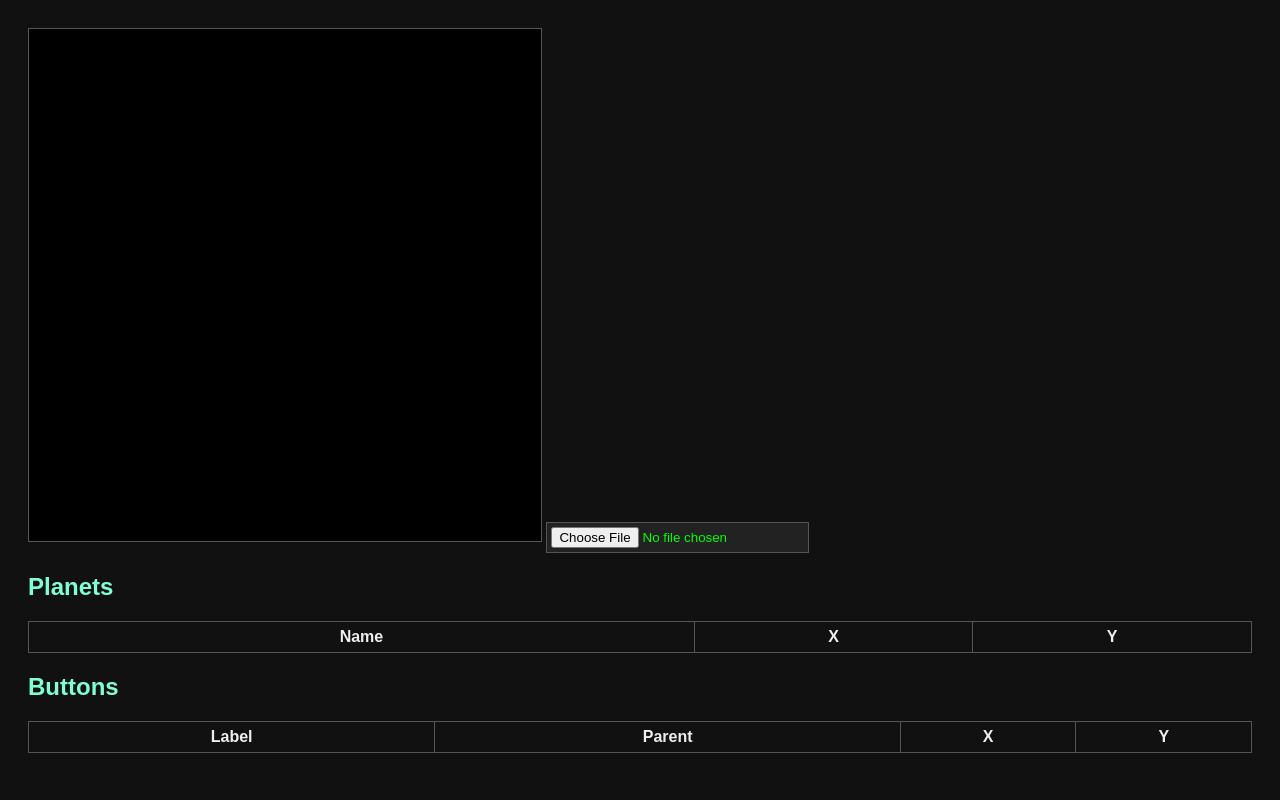
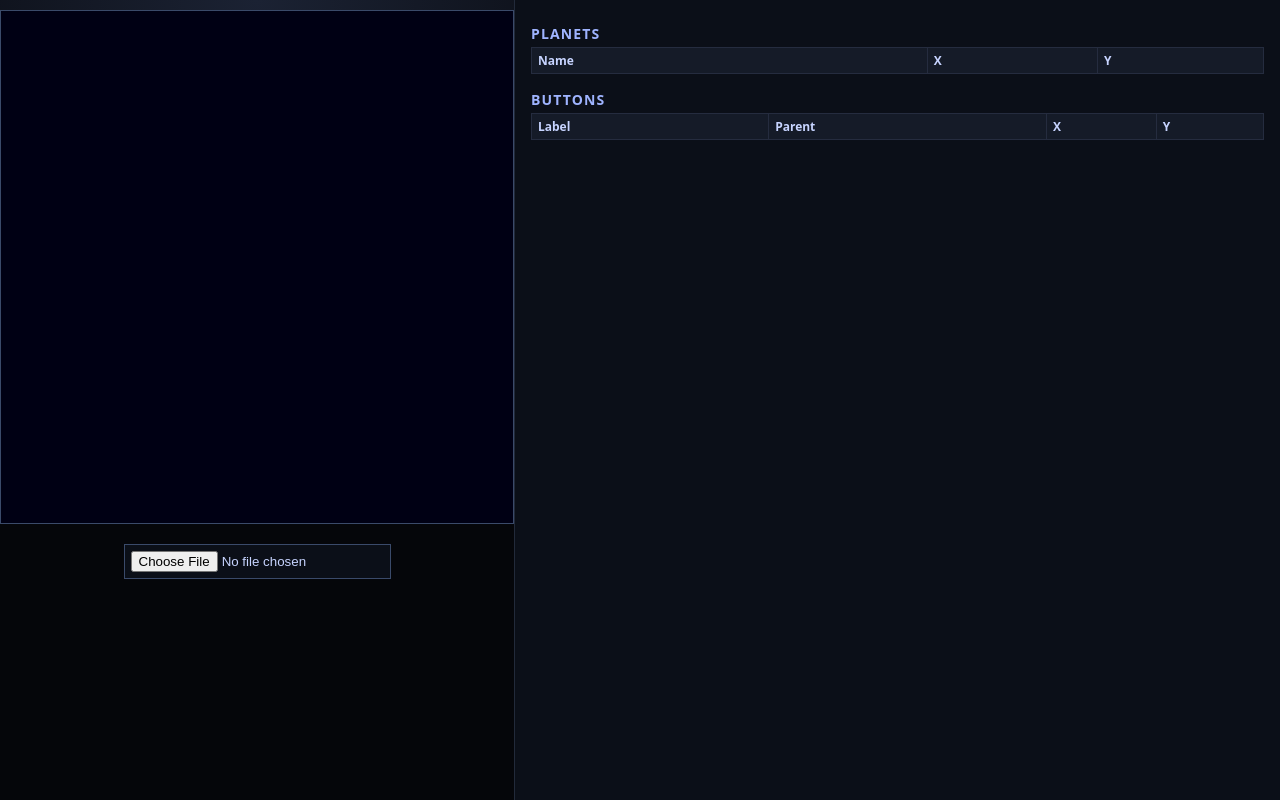
Before and after one commit to Almec-swg/SWG-UI-Editor, a plain HTML site: page SWG-UI-Editor/index.html in a window 1280 px wide. Drawn offline with Linux system fonts and the light colour scheme.

Commit message:
Refactor CSS styles for improved layout and design

```diff
--- a/SWG-UI-Editor/style.css
+++ b/SWG-UI-Editor/style.css
@@ -1,41 +1,98 @@
+/* ---------------------------------------------------------
+   Global Layout
+--------------------------------------------------------- */
+
 body {
-  font-family: Arial, sans-serif;
-  padding: 20px;
-  background: #111;
-  color: #eee;
+    margin: 0;
+    font-family: system-ui, sans-serif;
+    background: #05060a;
+    color: #e0e4f0;
 }
 
-h1, h2 {
-  color: #7fffd4;
+#app {
+    display: flex;
+    height: 100vh;
 }
 
-textarea {
-  width: 100%;
-  background: #222;
-  color: #0f0;
-  border: 1px solid #555;
-  padding: 10px;
+/* ---------------------------------------------------------
+   Left Panel (Canvas + File Input)
+--------------------------------------------------------- */
+
+#left-panel {
+    flex: 0 0 512px;
+    display: flex;
+    flex-direction: column;
+    align-items: center;
+    justify-content: flex-start;
+    padding-top: 10px;
+    background: radial-gradient(circle at top, #1b2233 0, #05060a 60%);
+    border-right: 1px solid #222a3a;
 }
 
-table {
-  width: 100%;
-  border-collapse: collapse;
-  margin-top: 10px;
+#mapCanvas {
+    border: 1px solid #3a4a6a;
+    background: #000014;
+    margin-bottom: 12px;
 }
 
-td, th {
-  border: 1px solid #555;
-  padding: 6px;
+#fileInput {
+    margin-top: 8px;
+    padding: 6px;
+    background: #0b0f18;
+    border: 1px solid #3a4a6a;
+    color: #c7d4ff;
+    cursor: pointer;
 }
 
-input {
-  background: #222;
-  color: #0f0;
-  border: 1px solid #555;
-  padding: 4px;
+/* ---------------------------------------------------------
+   Right Panel (Tables)
+--------------------------------------------------------- */
+
+#right-panel {
+    flex: 1;
+    padding: 12px 16px;
+    overflow-y: auto;
+    background: #0b0f18;
 }
 
-canvas {
-  border: 1px solid #555;
-  background: #000;
+h2 {
+    margin: 12px 0 4px;
+    font-size: 14px;
+    text-transform: uppercase;
+    letter-spacing: 0.08em;
+    color: #9fb4ff;
 }
+
+/* ---------------------------------------------------------
+   Tables
+--------------------------------------------------------- */
+
+table {
+    width: 100%;
+    border-collapse: collapse;
+    margin-bottom: 16px;
+    font-size: 12px;
+}
+
+th, td {
+    border: 1px solid #252c3f;
+    padding: 4px 6px;
+    text-align: left;
+}
+
+th {
+    background: #151b28;
+    color: #c7d4ff;
+}
+
+tbody tr:nth-child(even) {
+    background: #101521;
+}
+
+tbody tr:nth-child(odd) {
+    background: #0c101a;
+}
+
+tbody tr:hover {
+    background: #1a2233;
+}
```
